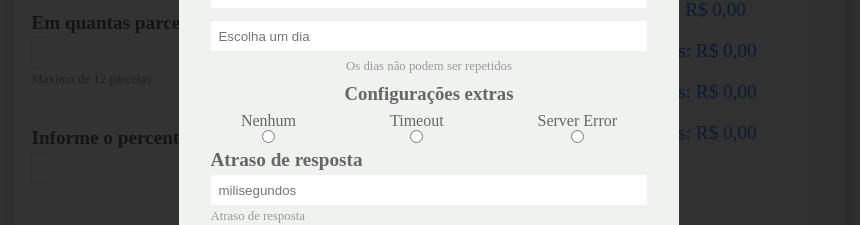
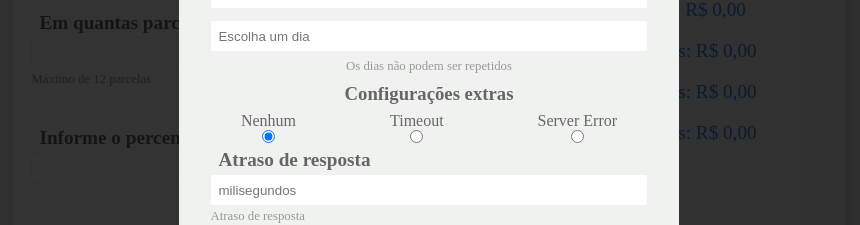
Before and after one commit to Fernando-Scramignon/Antecipador_de_Parcelas, a React (Create React App) app: page / in a window 1280 px wide. Both pictures are taken after a click on the button 1027 px from the left and 651 px from the top of the page. Shown: the part 346-571 px from the top of the page, without its empty margins (211-1071 px from the left). Built offline with nearby package versions, Linux system fonts and the light colour scheme.

Commit message:
fix: minor style adjustments

```diff
--- a/src/components/CalculatorInput/style.js
+++ b/src/components/CalculatorInput/style.js
@@ -9,6 +9,7 @@ export const Container = styled.div`
 
     .calculator-main-container__input--title {
         color: var(--grey-2);
+        margin-left: 8px;
         font-size: 1rem;
     }
 
--- a/src/components/ConfigRadioInput/index.jsx
+++ b/src/components/ConfigRadioInput/index.jsx
@@ -1,10 +1,10 @@
 import { Container } from "./style";
 
-export function ConfigRadioInput({ nameType = "timeout" }) {
+export function ConfigRadioInput({ nameType = "timeout", ...args }) {
     return (
         <Container>
             <label htmlFor={nameType}>{nameType}</label>
-            <input type="radio" name="config-radio-input" value={nameType} />
+            <input type="radio" name="config-radio-input" value={nameType} {...args} />
         </Container>
     )
 }
```
